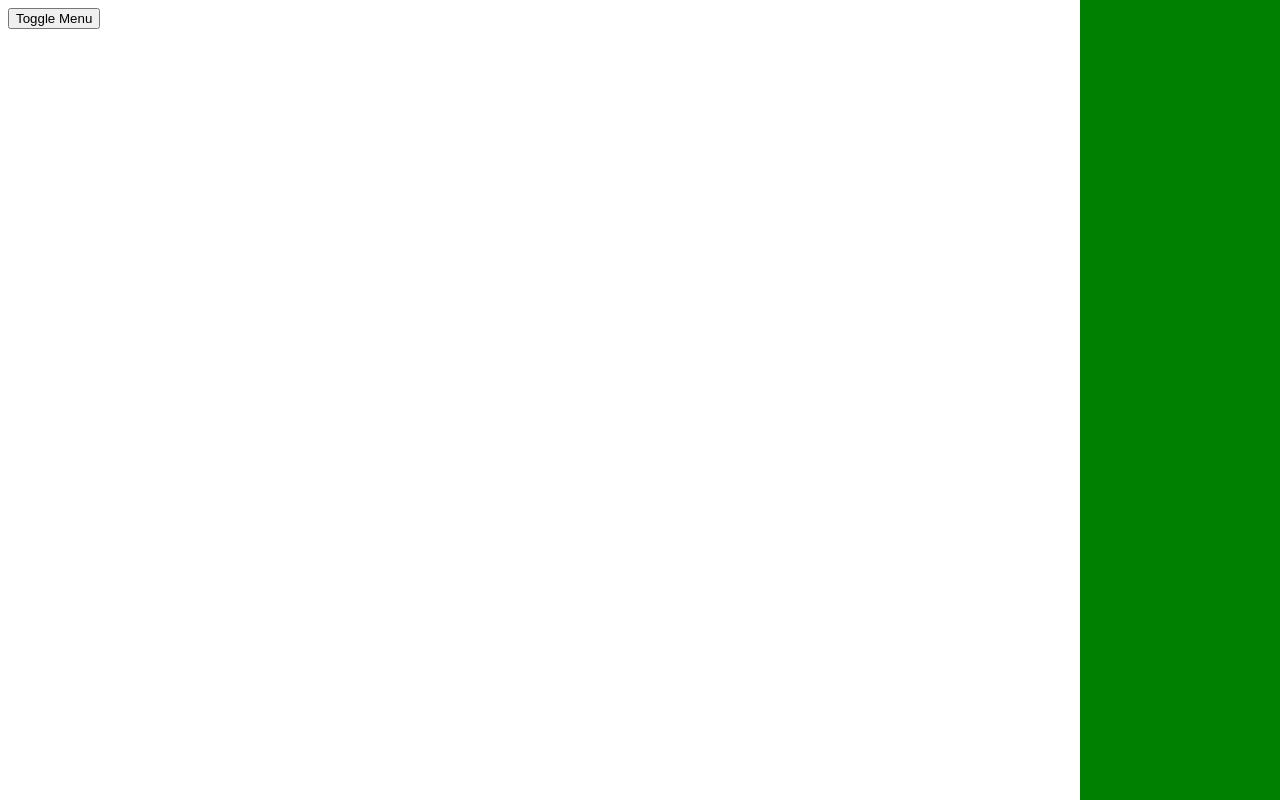
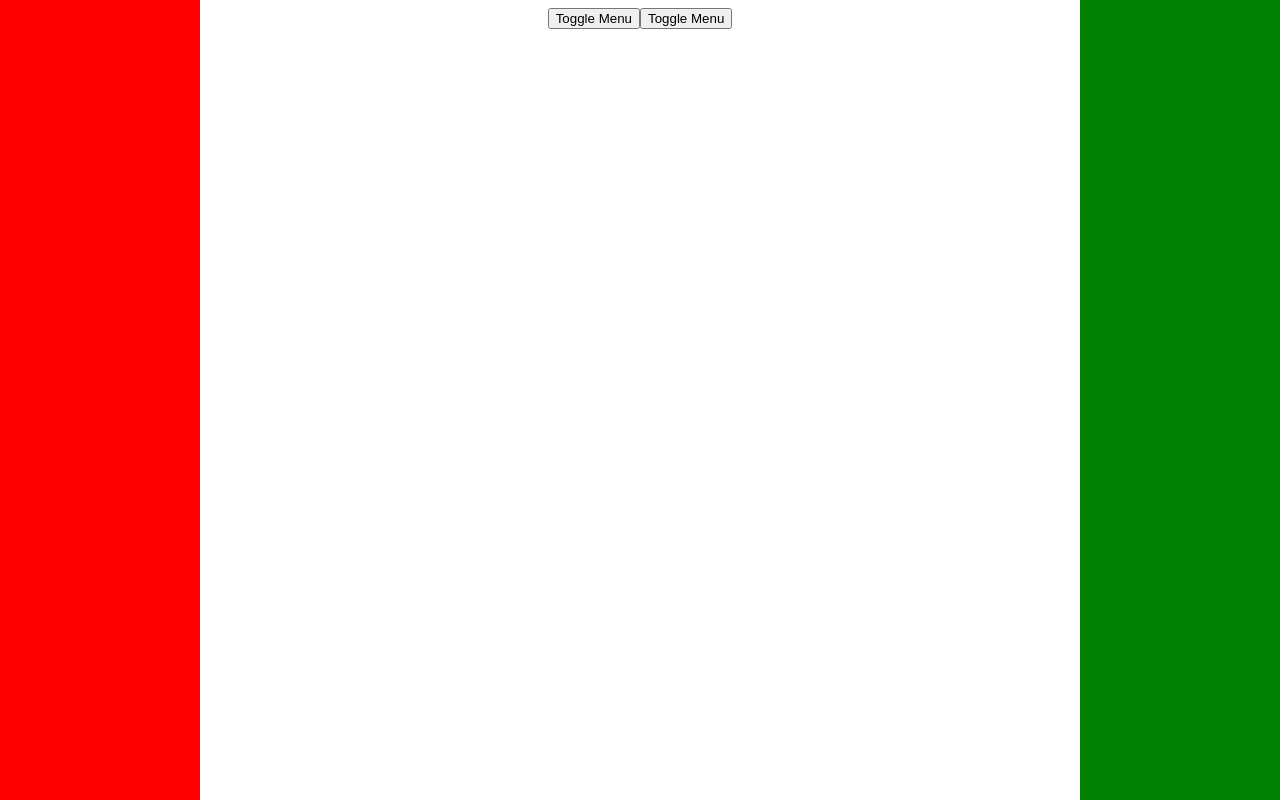
Before and after one commit to KrystianKaminski/js-oop, a plain HTML site: page index.html in a window 1280 px wide. Drawn offline with Linux system fonts and the light colour scheme.

Commit message:
Final reusable component

```diff
--- a/ClickableButton.js
+++ /dev/null
@@ -1,13 +0,0 @@
-function ClickableButton(label, handler) {
-    this.label = label
-    this.handler = handler
-    this.renderFunction()
-}
-
-
-ClickableButton.prototype.renderFunction = function () {
-    const button = document.createElement('button')
-    button.innerText = this.label
-    button.addEventListener('click', this.handler)
-    document.body.appendChild(button);
-}
--- a/SideBarMenu.js
+++ b/SideBarMenu.js
@@ -1,3 +1,20 @@
+(function() {
+
+    function ClickableButton(label, handler) {
+        this.label = label
+        this.handler = handler
+        this.renderFunction()
+    }
+
+
+    ClickableButton.prototype.renderFunction = function () {
+        const button = document.createElement('button')
+        button.innerText = this.label
+        button.addEventListener('click', this.handler)
+        document.body.appendChild(button);
+    }
+
+
     function SideBarMenu (color, direction) {
         this.isOpen = true
         this.isOnTheLeft = direction === 'left' ? true : false
@@ -42,3 +59,7 @@ function SideBarMenu (color, direction) {
         this.isOpen = !this.isOpen
         this.renderFunction()
     }
+
+    window.SideBarMenu = SideBarMenu
+
+})();
--- a/index.html
+++ b/index.html
@@ -6,11 +6,10 @@
     <meta http-equiv="X-UA-Compatible" content="ie=edge">
     <title>Document</title>
 </head>
-<body>
-    <script src="ClickableButton.js"></script>
+<body style="text-align: center">
     <script src="SideBarMenu.js"></script>
     <script>
-        // const menu1 = new SideBarMenu()
+        const menu1 = new SideBarMenu()
         const menu2 = new SideBarMenu('green', 'right')
         // menu1.toggleMenu()
 
```
Lines whose indentation alone changed are shown as unchanged.
